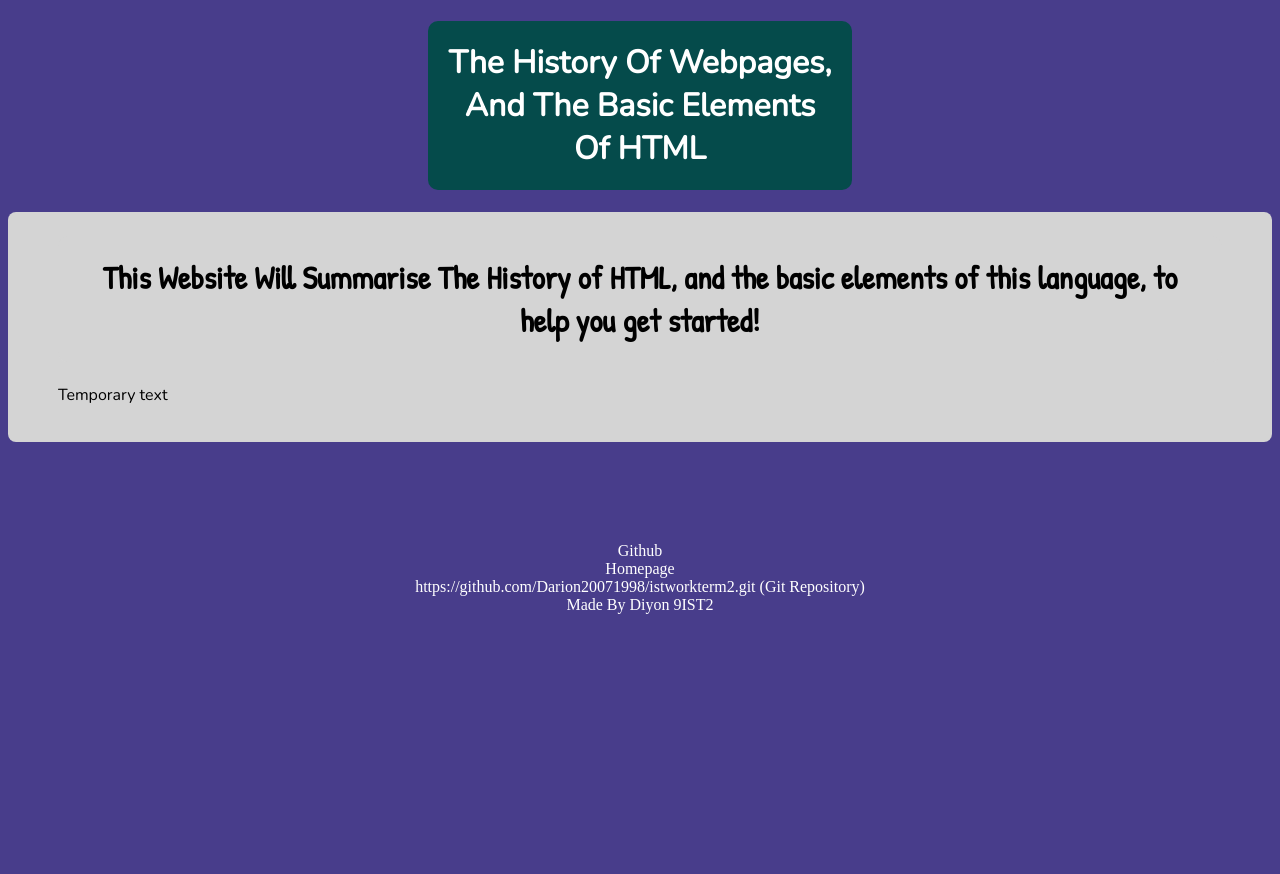
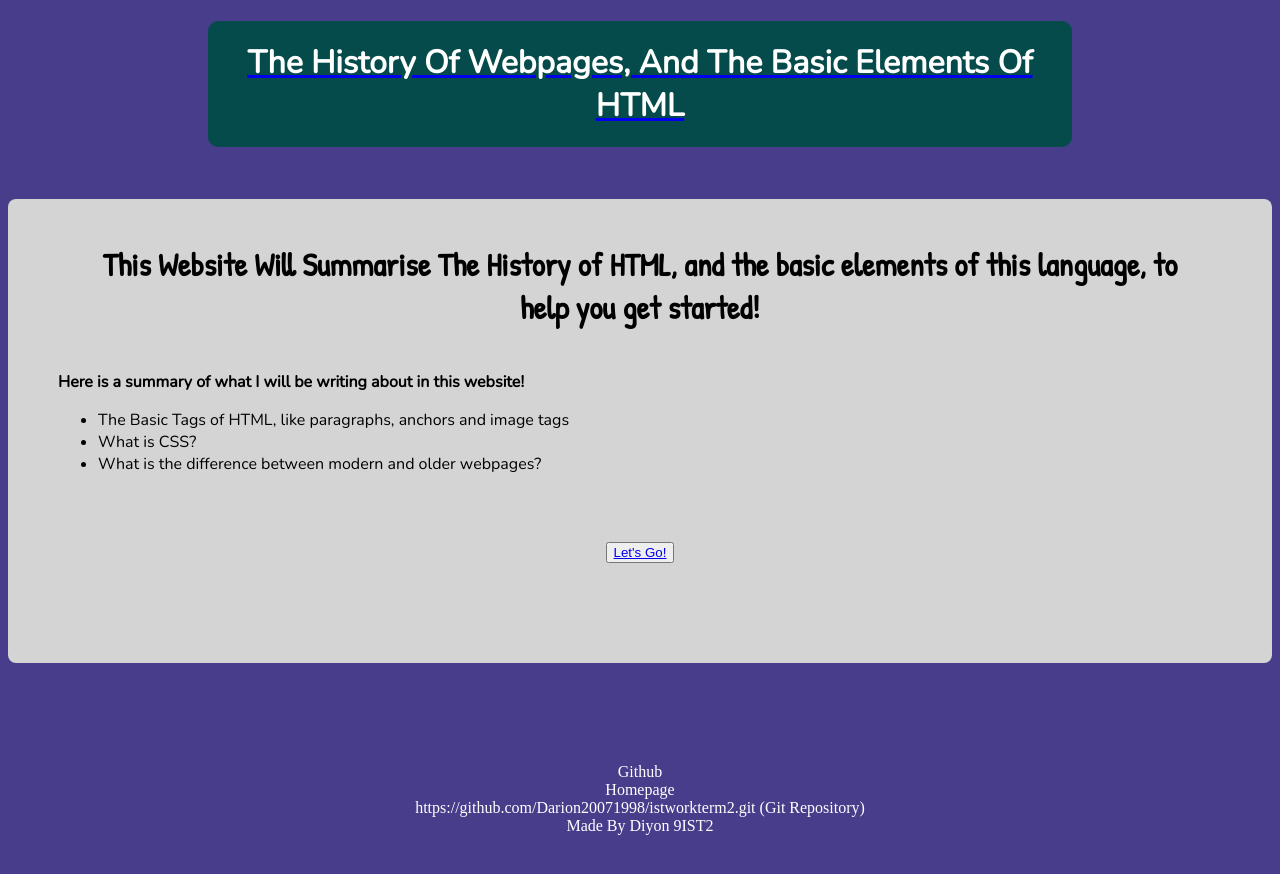
Before and after one commit to Darion20071998/istworkterm2, a plain HTML site: page website/index.html in a window 1280 px wide. Before the commit the page ends 800 px from the top, so only its background shows below. Drawn offline with nearby package versions, Linux system fonts and the light colour scheme.

Commit message:
Finished index.html, and added the structure and styling for facts.html

```diff
--- a/website/css/mainpage.css
+++ b/website/css/mainpage.css
@@ -15,7 +15,7 @@ body {
     padding-top: 3px;
     padding-left: 50px;
     padding-right: 50px;
-    padding-bottom: 20px;
+    padding-bottom: 100px;
     background-color: rgb(212, 212, 212);
     border-radius: 8px;
 }
@@ -49,3 +49,17 @@ footer p:hover{
 footer a:hover{
     text-decoration: underline;
 }
+
+strong{
+    padding-bottom: 15px;
+}
+
+ul{
+    padding-bottom: 50px;
+}
+
+.factlink{
+    display: block;
+    text-align: center;
+
+}
--- a/website/css/styles.css
+++ b/website/css/styles.css
@@ -1,6 +1,7 @@
 header{
-    padding-left: 420px;
-    padding-right: 420px;
+    padding-left: 200px;
+    padding-right: 200px;
+    padding-bottom: 30px;
 }
 
 
@@ -13,8 +14,7 @@ h1{
     padding: 20px;
 }
 
-#titlelink{
+.titlelink{
     text-decoration: none;
     color: black;
-
 }
--- a/website/index.html
+++ b/website/index.html
@@ -23,12 +23,19 @@
 
 <div class="bodycontent">
     <h1 id="bodytitle">This Website Will Summarise The History of HTML, and the basic elements of this language, to help you get started!</h2>
-        <p>Temporary text</p>
+        <strong>Here is a summary of what I will be writing about in this website!</strong>
 
+        <ul>
+            <li>The Basic Tags of HTML, like paragraphs, anchors and image tags</li>
+            <li>What is CSS?</li>
+            <li>What is the difference between modern and older webpages?</li>
+        </ul>
 
+<div class="factlink"><button><a href="/website/facts.html">Let's Go!</a></button></div>
 
 
 </div>
+
 
 
 
```
Also changed, not shown: website/facts.html (+44 -9 lines).
